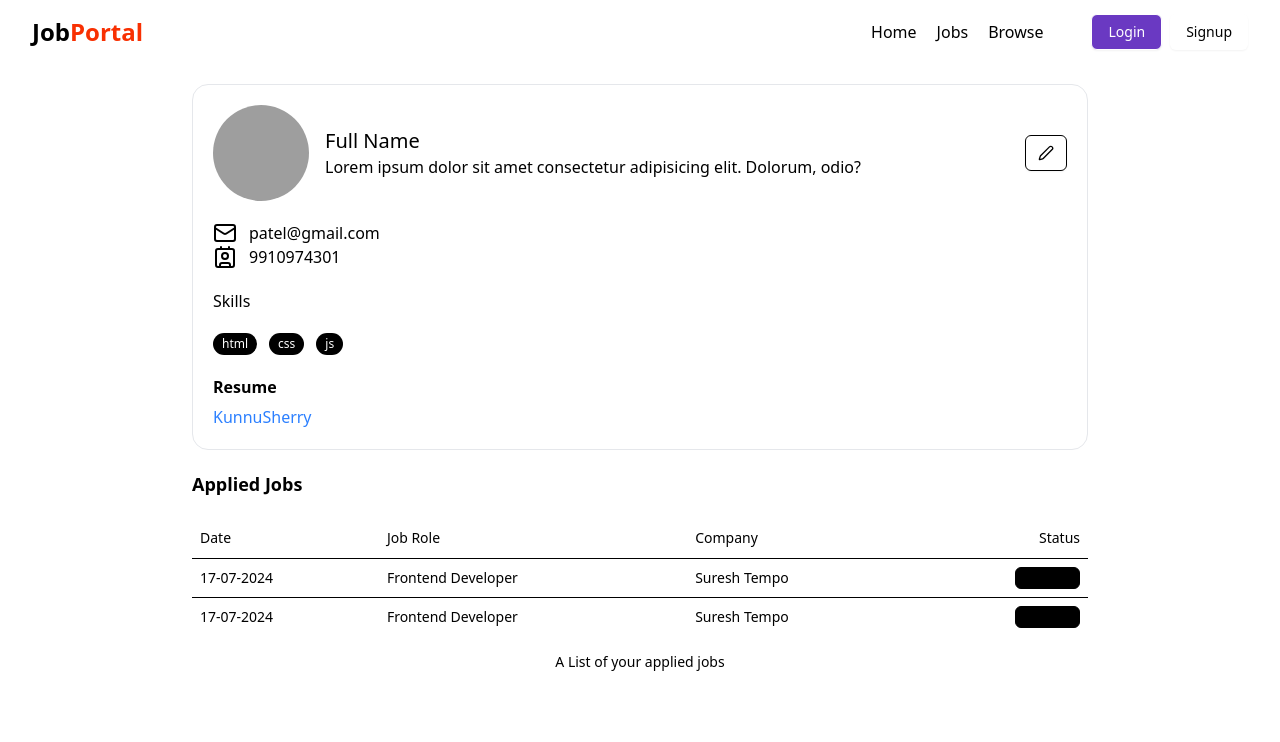
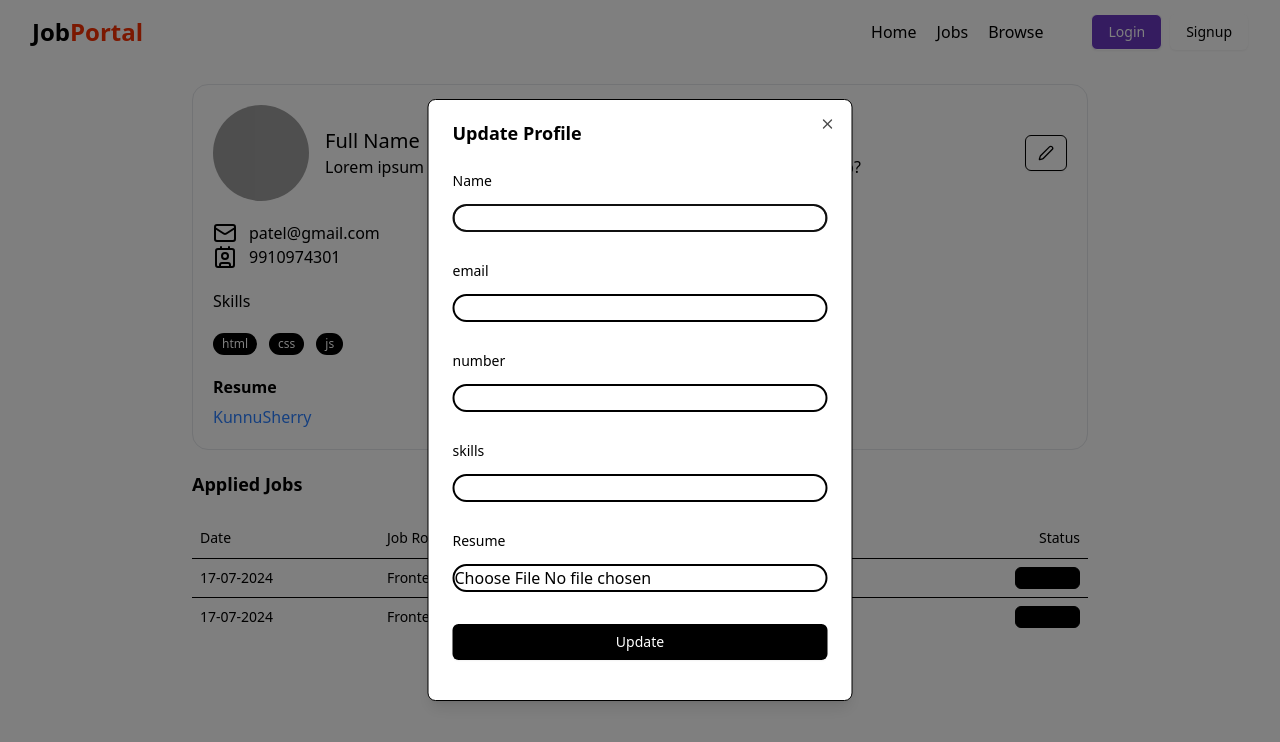
Before and after one commit to KunnuSherry/MERN-Stack, a React (Vite) app in the folder 01_JobPortalWebsite/frontend/: page /profile in a window 1280 px wide. Both pictures are taken after a click on the button 1046 px from the left and 153 px from the top of the page. Shown: the top 742 px of the page. Built offline with nearby package versions, Linux system fonts and the light colour scheme; grey boxes are pictures that could not be loaded.

Commit message:
JobPortalWebsite - Edit Profile Dialog Box

```diff
--- a/01_JobPortalWebsite/frontend/package.json
+++ b/01_JobPortalWebsite/frontend/package.json
@@ -11,6 +11,7 @@
   },
   "dependencies": {
     "@radix-ui/react-avatar": "^1.1.10",
+    "@radix-ui/react-dialog": "^1.1.14",
     "@radix-ui/react-label": "^2.1.7",
     "@radix-ui/react-popover": "^1.1.14",
     "@radix-ui/react-radio-group": "^1.3.7",
--- a/01_JobPortalWebsite/frontend/src/components/Profile.jsx
+++ b/01_JobPortalWebsite/frontend/src/components/Profile.jsx
@@ -1,4 +1,4 @@
-import React from 'react';
+import React, { useState } from 'react';
 import Navbar from './shared/Navbar';
 import { Avatar, AvatarImage } from './ui/avatar';
 import { Button } from './ui/button';
@@ -6,10 +6,15 @@
 import { Badge } from './ui/badge';
 import { Label } from './ui/label';
 import AppliedJobsTable from './profile/AppliedJobsTable';
+import UpdateProfileDialog from './UpdateProfileDialog';
+
+
+    const skills = ['html', 'css', 'js']
+    const isResume = true;
 
 const Profile = () => {
-    const skills = ['html', 'css', 'js']
-    const isResume = true;
+
+    const[open,setOpen] = useState(false);
     return (
         <div>
             <Navbar />
@@ -27,7 +32,7 @@
                     </div>
 
                     {/* Right side: Edit button */}
-                    <Button variant="outline">
+                    <Button onClick={()=>setOpen(true)} variant="outline">
                         <Pen className="h-5 w-5" />
                     </Button>
                 </div>
@@ -62,6 +67,7 @@
                 {/* Application Table */}
                 <AppliedJobsTable />
             </div>
+            <UpdateProfileDialog open={open} setOpen={setOpen}/>
         </div>
     );
 };
--- /dev/null
+++ b/01_JobPortalWebsite/frontend/src/components/UpdateProfileDialog.jsx
@@ -0,0 +1,61 @@
+import React, { useState } from 'react'
+import { Dialog, DialogContent, DialogHeader, DialogTitle, DialogFooter } from './ui/dialog'
+import { Label } from './ui/label'
+import { Button } from './ui/button'
+
+
+const UpdateProfileDialog = ({ open, setOpen }) => {
+    const [loading, setLoading] = useState(false);
+    return (
+        <div>
+            <Dialog open={open}>
+                <DialogContent className='bg-white sm:max-w-[425px]' onInteractOutside={() => setOpen(false)}>
+                    <DialogHeader>
+                        <DialogTitle>
+                            Update Profile
+                        </DialogTitle>
+                    </DialogHeader>
+                    <form action="">
+                        <div className='grid gap-4 py-4'>
+                            <Label htmlFor='name' className='text-right'>Name</Label>
+                            <input id='name' name='name' className='col-span-3 border-2 border-black rounded-2xl'>
+
+                            </input>
+                        </div>
+                        <div className='grid gap-4 py-4'>
+                            <Label htmlFor='email' className='text-right'>email</Label>
+                            <input id='email' name='email' className='col-span-3 border-2 border-black rounded-2xl'>
+
+                            </input>
+                        </div>
+                        <div className='grid gap-4 py-4'>
+                            <Label htmlFor='number' className='text-right'>number</Label>
+                            <input id='number' name='number' className='col-span-3 border-2 border-black rounded-2xl'>
+
+                            </input>
+                        </div>
+                        <div className='grid gap-4 py-4'>
+                            <Label htmlFor='skills' className='text-right'>skills</Label>
+                            <input id='skills' name='skills' className='col-span-3 border-2 border-black rounded-2xl'>
+
+                            </input>
+                        </div>
+                        <div className='grid gap-4 py-4'>
+                            <Label htmlFor='file' className='text-right'>Resume</Label>
+                            <input type='file' accept='application/pdf' id='file' name='file' className='col-span-3 border-2 border-black rounded-2xl'>
+
+                            </input>
+                        </div>
+                        <DialogFooter>
+                            {
+                                loading ? <Button className="bg-black text-white w-full my-4"> <Loader2 className='mr-2 h-4 w-4 animate-spin' /> Please wait </Button> : <Button type="submit" className="bg-black text-white w-full my-4">Update</Button>
+                            }
+                        </DialogFooter>
+                    </form>
+                </DialogContent>
+            </Dialog>
+        </div>
+    )
+}
+
+export default UpdateProfileDialog
--- a/01_JobPortalWebsite/frontend/src/components/auth/Signup.jsx
+++ b/01_JobPortalWebsite/frontend/src/components/auth/Signup.jsx
@@ -10,6 +10,7 @@
 import axios from 'axios';
 import { useDispatch, useSelector } from 'react-redux'
 import { setLoading } from '../../redux/authSlice.js'
+import { Loader2 } from 'lucide-react'
 
 const Signup = () => {
 
--- /dev/null
+++ b/01_JobPortalWebsite/frontend/src/components/ui/dialog.jsx
@@ -0,0 +1,135 @@
+import * as React from "react"
+import * as DialogPrimitive from "@radix-ui/react-dialog"
+import { XIcon } from "lucide-react"
+
+import { cn } from "@/lib/utils"
+
+function Dialog({
+  ...props
+}) {
+  return <DialogPrimitive.Root data-slot="dialog" {...props} />;
+}
+
+function DialogTrigger({
+  ...props
+}) {
+  return <DialogPrimitive.Trigger data-slot="dialog-trigger" {...props} />;
+}
+
+function DialogPortal({
+  ...props
+}) {
+  return <DialogPrimitive.Portal data-slot="dialog-portal" {...props} />;
+}
+
+function DialogClose({
+  ...props
+}) {
+  return <DialogPrimitive.Close data-slot="dialog-close" {...props} />;
+}
+
+function DialogOverlay({
+  className,
+  ...props
+}) {
+  return (
+    <DialogPrimitive.Overlay
+      data-slot="dialog-overlay"
+      className={cn(
+        "data-[state=open]:animate-in data-[state=closed]:animate-out data-[state=closed]:fade-out-0 data-[state=open]:fade-in-0 fixed inset-0 z-50 bg-black/50",
+        className
+      )}
+      {...props} />
+  );
+}
+
+function DialogContent({
+  className,
+  children,
+  showCloseButton = true,
+  ...props
+}) {
+  return (
+    <DialogPortal data-slot="dialog-portal">
+      <DialogOverlay />
+      <DialogPrimitive.Content
+        data-slot="dialog-content"
+        className={cn(
+          "bg-background data-[state=open]:animate-in data-[state=closed]:animate-out data-[state=closed]:fade-out-0 data-[state=open]:fade-in-0 data-[state=closed]:zoom-out-95 data-[state=open]:zoom-in-95 fixed top-[50%] left-[50%] z-50 grid w-full max-w-[calc(100%-2rem)] translate-x-[-50%] translate-y-[-50%] gap-4 rounded-lg border p-6 shadow-lg duration-200 sm:max-w-lg",
+          className
+        )}
+        {...props}>
+        {children}
+        {showCloseButton && (
+          <DialogPrimitive.Close
+            data-slot="dialog-close"
+            className="ring-offset-background focus:ring-ring data-[state=open]:bg-accent data-[state=open]:text-muted-foreground absolute top-4 right-4 rounded-xs opacity-70 transition-opacity hover:opacity-100 focus:ring-2 focus:ring-offset-2 focus:outline-hidden disabled:pointer-events-none [&_svg]:pointer-events-none [&_svg]:shrink-0 [&_svg:not([class*='size-'])]:size-4">
+            <XIcon />
+            <span className="sr-only">Close</span>
+          </DialogPrimitive.Close>
+        )}
+      </DialogPrimitive.Content>
+    </DialogPortal>
+  );
+}
+
+function DialogHeader({
+  className,
+  ...props
+}) {
+  return (
+    <div
+      data-slot="dialog-header"
+      className={cn("flex flex-col gap-2 text-center sm:text-left", className)}
+      {...props} />
+  );
+}
+
+function DialogFooter({
+  className,
+  ...props
+}) {
+  return (
+    <div
+      data-slot="dialog-footer"
+      className={cn("flex flex-col-reverse gap-2 sm:flex-row sm:justify-end", className)}
+      {...props} />
+  );
+}
+
+function DialogTitle({
+  className,
+  ...props
+}) {
+  return (
+    <DialogPrimitive.Title
+      data-slot="dialog-title"
+      className={cn("text-lg leading-none font-semibold", className)}
+      {...props} />
+  );
+}
+
+function DialogDescription({
+  className,
+  ...props
+}) {
+  return (
+    <DialogPrimitive.Description
+      data-slot="dialog-description"
+      className={cn("text-muted-foreground text-sm", className)}
+      {...props} />
+  );
+}
+
+export {
+  Dialog,
+  DialogClose,
+  DialogContent,
+  DialogDescription,
+  DialogFooter,
+  DialogHeader,
+  DialogOverlay,
+  DialogPortal,
+  DialogTitle,
+  DialogTrigger,
+}
```
Also changed, not shown: 1 other file (tests, documents, lock files or other folders).
